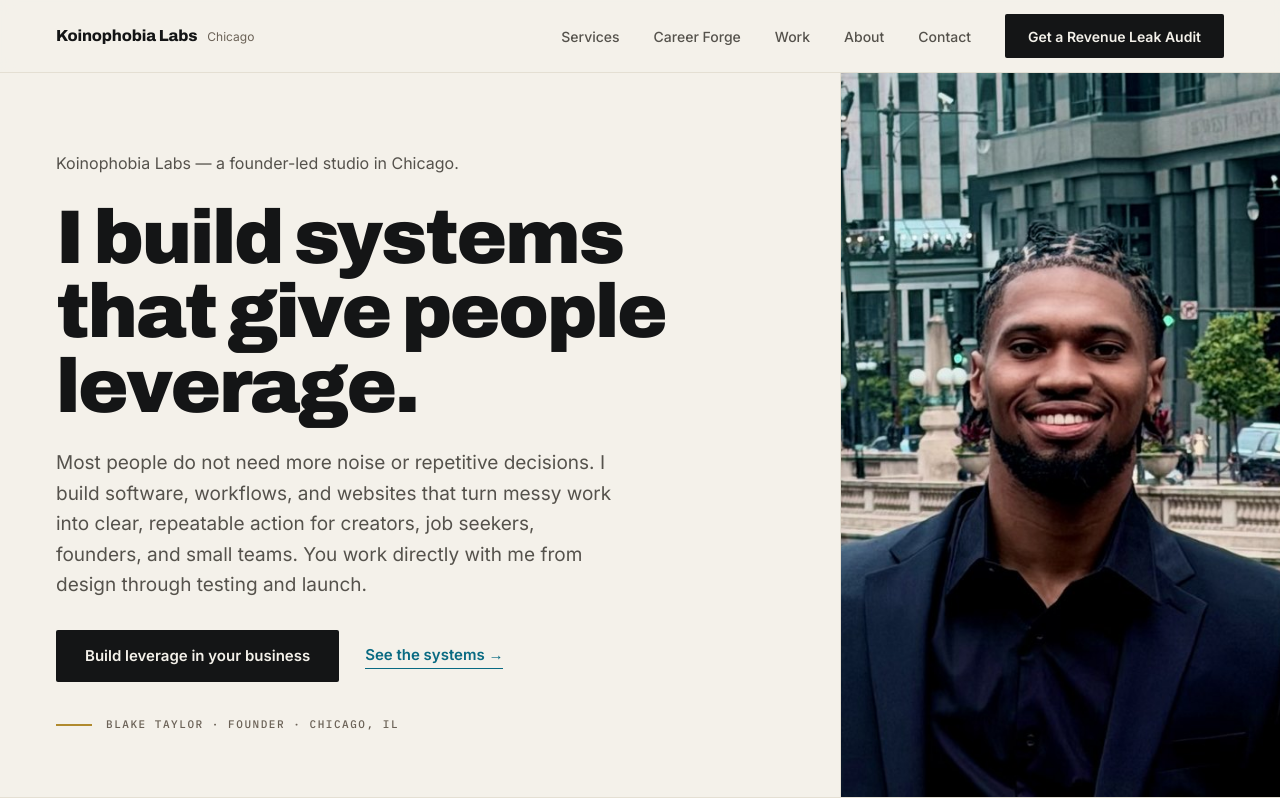
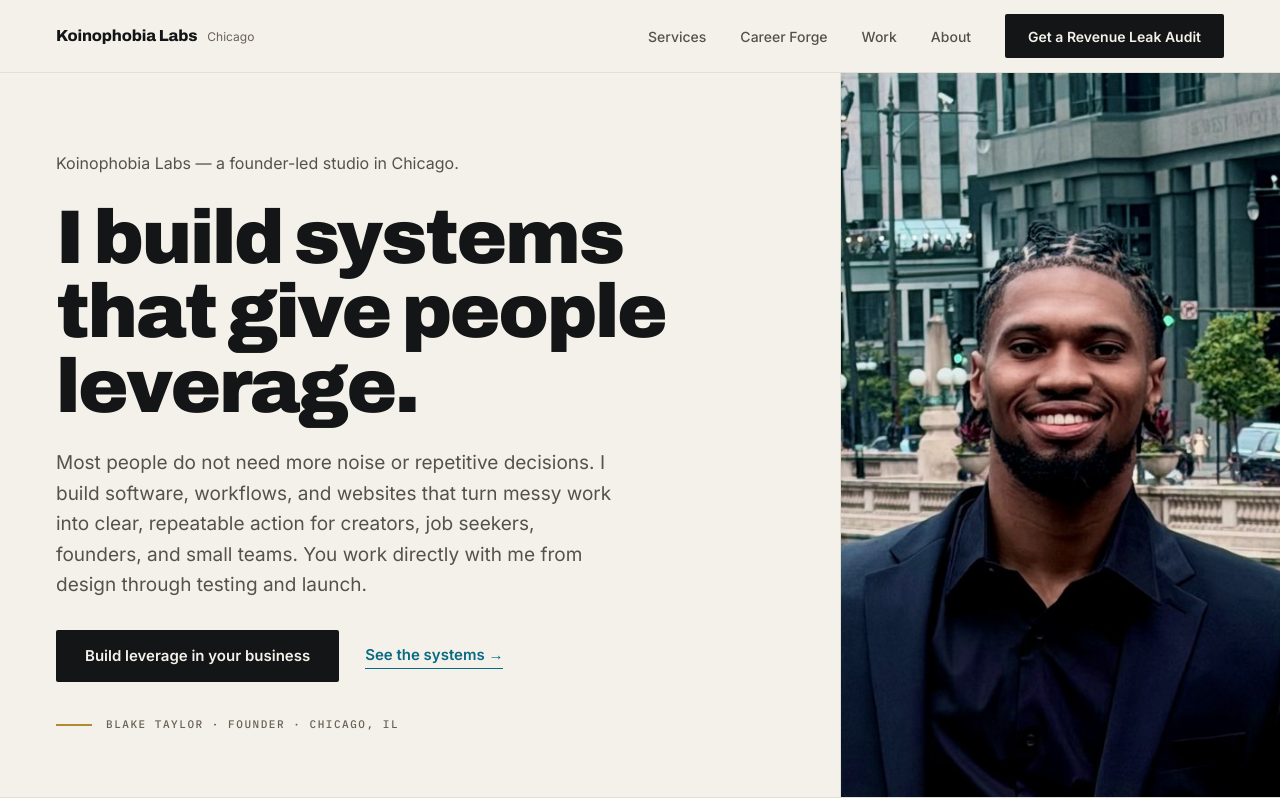
Before and after one commit to koinophobia-labs/koinophobia-labs-site, a Next.js app: page / in a window 1280 px wide. Shown: the top 800 px of the page. Built offline with nearby package versions, Linux system fonts and the light colour scheme.

Commit message:
Keep primary navigation focused

```diff
--- a/components/home/HomeNav.tsx
+++ b/components/home/HomeNav.tsx
@@ -8,7 +8,6 @@ const LINKS = [
   { label: "Career Forge", href: "#career-forge" },
   { label: "Work", href: "#products" },
   { label: "About", href: "#about" },
-  { label: "Contact", href: "#audit" },
 ];
 
 export default function HomeNav() {
```
